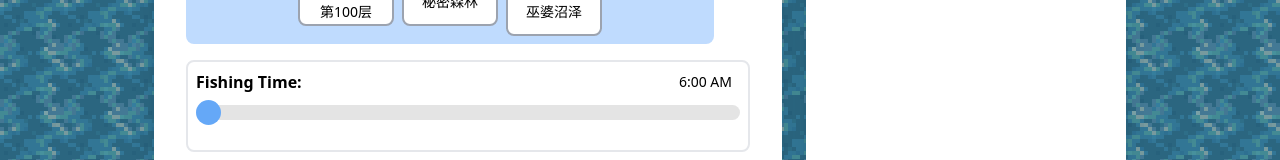
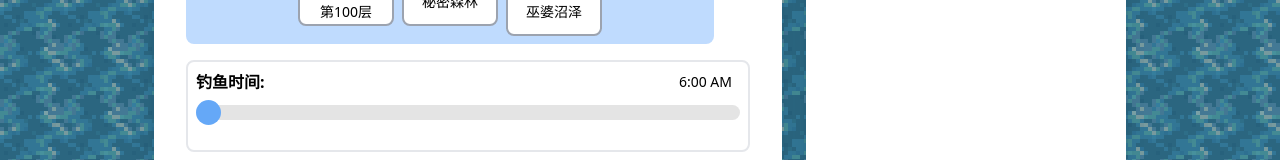
Before and after one commit to WuSWu/stardew-fishing-calc, a Next.js app: page /stardew-fishing-calc/home in a window 1280 px wide. Shown: the part 734-894 px from the top of the page. Built offline with nearby package versions, Linux system fonts and the light colour scheme.

Commit message:
Update home.js - 主页标签汉化 V2

```diff
--- a/src/pages/home.js
+++ b/src/pages/home.js
@@ -866,7 +866,7 @@ export default function Home() {
 
               <div className='mt-4 rounded-lg border-2 p-2 2xl:mb-4'>
                 <TimeSlider
-                  title="Fishing Time:"
+                  title="钓鱼时间:"
                   value={timeOfDay}
                   disabled={(selectedSeason == 'MagicBait') ? true : false}
                   onChange={handleTimeChange}
```
